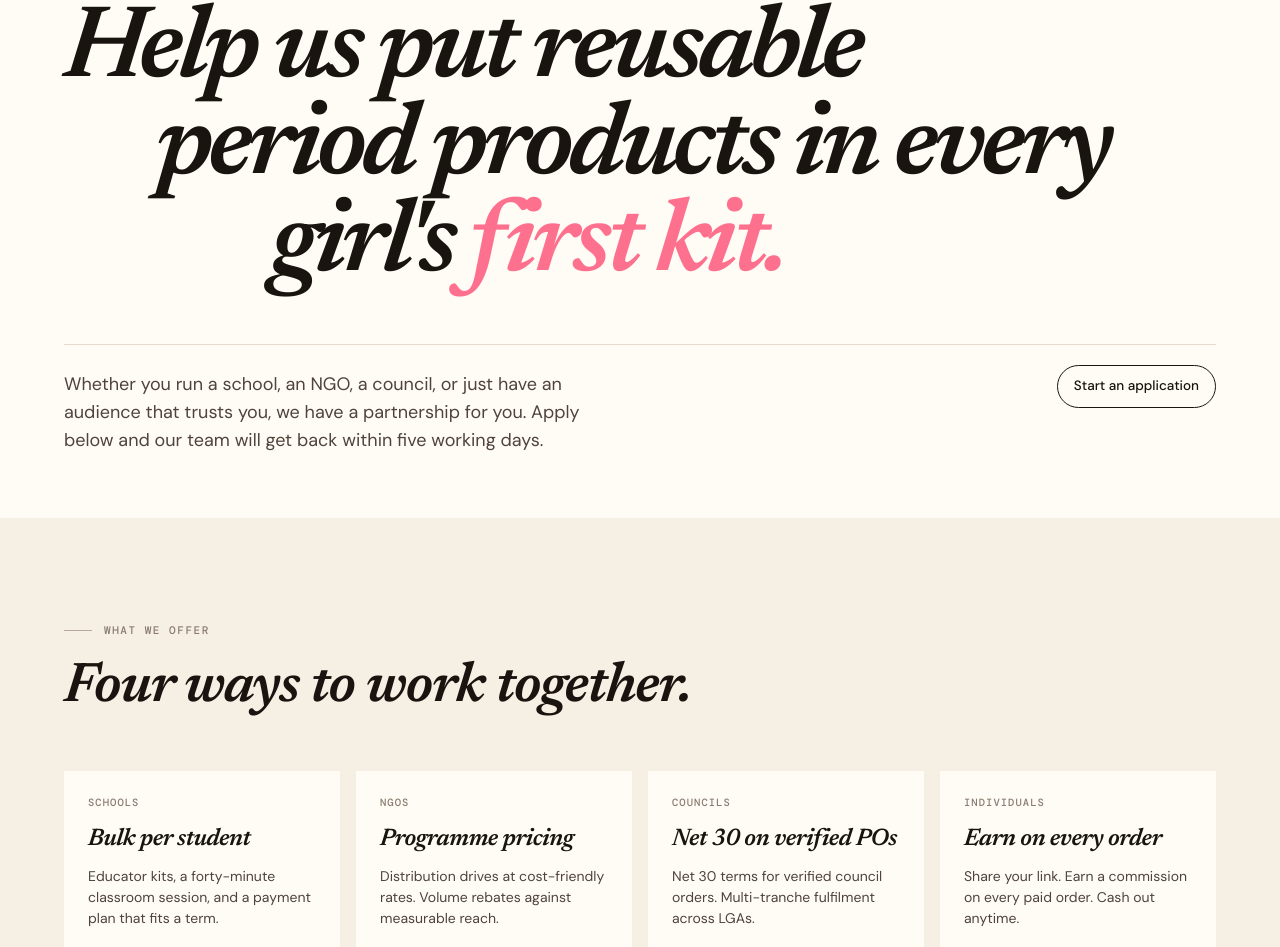
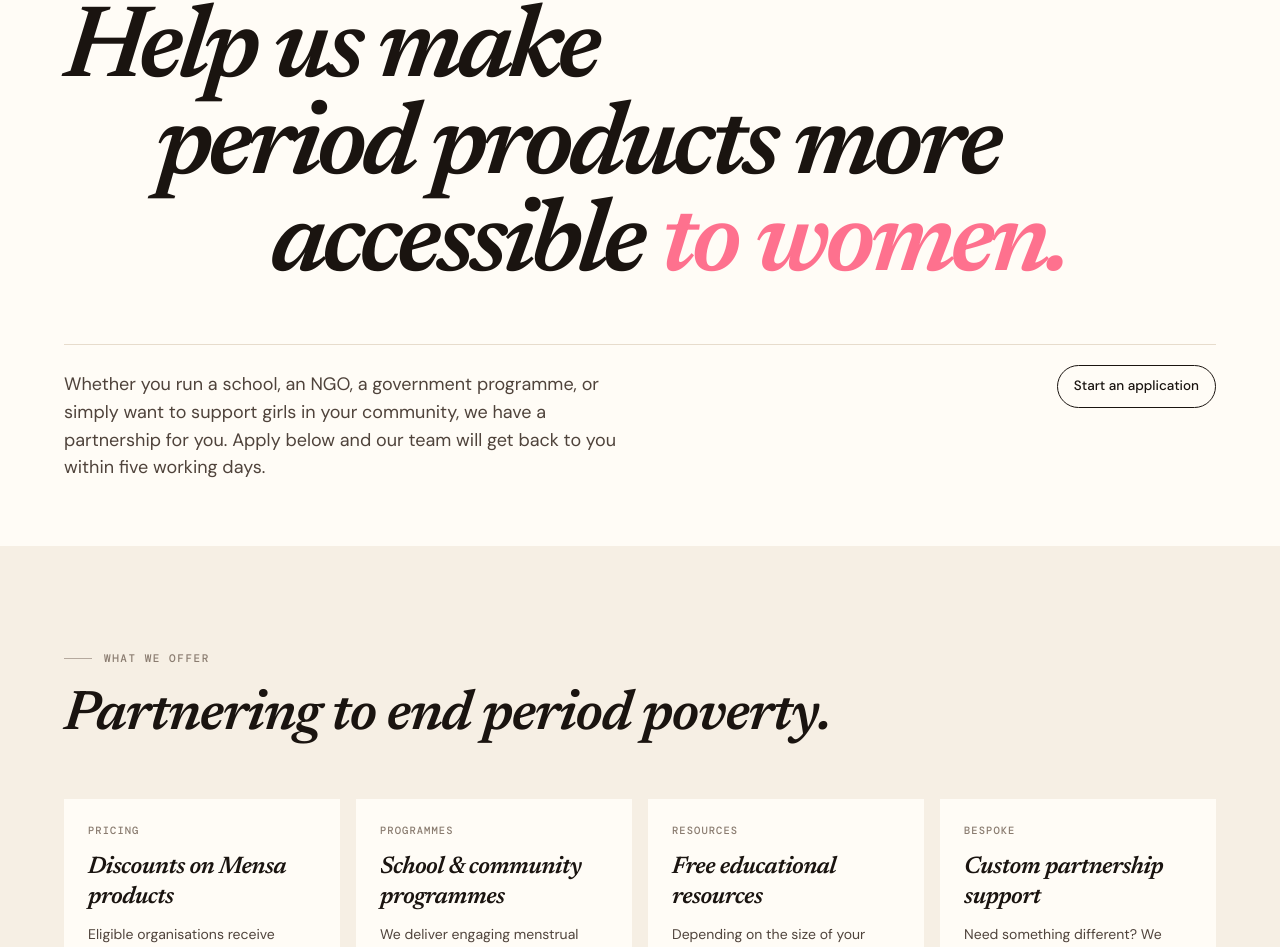
Before and after one commit to sanite1/mensa-frontend, a React (Vite) app: page /partnerships in a window 1280 px wide. Shown: the part 277-1224 px from the top of the page. Built offline with nearby package versions, Linux system fonts and the light colour scheme; no server answers.

Commit message:
chore: update partnerships, journal and shop page copy

```diff
--- a/src/modules/platform/pages/PartnershipsPage.tsx
+++ b/src/modules/platform/pages/PartnershipsPage.tsx
@@ -34,7 +34,7 @@ export function PartnershipsPage() {
   useSeo({
     title: 'Partnerships',
     description:
-      'Schools, NGOs, councils, and individuals can partner with Mensa. Put reusable period products into every girl’s first kit, or share our link and earn a commission.',
+      'Schools, NGOs, governments and individuals can partner with Mensa to provide sustainable and dignified period care for girls in their communities.',
   })
   const [params, setParams] = useSearchParams()
   const mode: Mode = params.get('as') === 'individual' ? 'individual' : 'org'
@@ -78,19 +78,19 @@ function Hero() {
 
       <div className="px-5 md:px-10 lg:px-16 py-10 lg:py-16">
         <h1 className="m-0 font-display italic font-semibold text-[clamp(40px,8vw,128px)] leading-[0.95] tracking-tighter text-ink">
-          Help us put reusable
+          Help us make
           <br />
-          <span className="pl-[6%] lg:pl-[8%] block">period products in every</span>
+          <span className="pl-[6%] lg:pl-[8%] block">period products more</span>
           <span className="pl-[14%] lg:pl-[18%] block">
-            girl's <span className="text-pink">first kit.</span>
+            accessible <span className="text-pink">to women.</span>
           </span>
         </h1>
 
         <div className="mt-8 lg:mt-12 pt-5 flex flex-wrap items-baseline justify-between gap-5 border-t border-hairline">
           <p className="m-0 max-w-140 text-graphite text-[clamp(15px,2vw,18px)] leading-[1.55]">
-            Whether you run a school, an NGO, a council, or just have an audience that trusts you,
-            we have a partnership for you. Apply below and our team will get back within five
-            working days.
+            Whether you run a school, an NGO, a government programme, or simply want to support
+            girls in your community, we have a partnership for you. Apply below and our team will
+            get back to you within five working days.
           </p>
           <a
             href="#apply"
@@ -109,24 +109,24 @@ function Hero() {
 function Tiers() {
   const blocks: { kind: string; offer: string; copy: string }[] = [
     {
-      kind: 'Schools',
-      offer: 'Bulk per student',
-      copy: 'Educator kits, a forty-minute classroom session, and a payment plan that fits a term.',
+      kind: 'Pricing',
+      offer: 'Discounts on Mensa products',
+      copy: 'Eligible organisations receive discounted pricing on reusable period products, books and educational materials.',
     },
     {
-      kind: 'NGOs',
-      offer: 'Programme pricing',
-      copy: 'Distribution drives at cost-friendly rates. Volume rebates against measurable reach.',
+      kind: 'Programmes',
+      offer: 'School & community programmes',
+      copy: 'We deliver engaging menstrual health workshops, educator sessions and community outreach programmes tailored to your audience.',
     },
     {
-      kind: 'Councils',
-      offer: 'Net 30 on verified POs',
-      copy: 'Net 30 terms for verified council orders. Multi-tranche fulfilment across LGAs.',
+      kind: 'Resources',
+      offer: 'Free educational resources',
+      copy: "Depending on the size of your order, you'll receive complimentary guides, activity materials and classroom resources to support lasting impact.",
     },
     {
-      kind: 'Individuals',
-      offer: 'Earn on every order',
-      copy: 'Share your link. Earn a commission on every paid order. Cash out anytime.',
+      kind: 'Bespoke',
+      offer: 'Custom partnership support',
+      copy: 'Need something different? We work with partners to create bespoke programmes for schools, NGOs, governments and community initiatives.',
     },
   ]
   return (
@@ -134,7 +134,7 @@ function Tiers() {
       <div className="mb-10 lg:mb-12">
         <SectionEyebrow>What we offer</SectionEyebrow>
         <h2 className="m-0 mt-3.5 font-display italic font-semibold text-[clamp(28px,5vw,56px)] leading-tight tracking-tight text-ink">
-          Four ways to work together.
+          Partnering to end period poverty.
         </h2>
       </div>
       <div className="grid grid-cols-1 md:grid-cols-2 lg:grid-cols-4 gap-4">
--- a/src/modules/platform/pages/journal/JournalIndexPage.tsx
+++ b/src/modules/platform/pages/journal/JournalIndexPage.tsx
@@ -74,33 +74,20 @@ export function JournalIndexPage() {
     <div className="bg-paper">
       {/* Hero strip */}
       <section className="bg-paper">
-        <div className="px-5 md:px-10 lg:px-16 pt-10 lg:pt-16 pb-3 flex flex-wrap items-center justify-between gap-4">
-          <div className="inline-flex items-center gap-3 text-coral">
-            <span aria-hidden className="w-7 h-px bg-current opacity-60" />
-            <span className="font-mono text-[11px] tracking-widest uppercase font-medium">
-              The journal · Published from Abuja
-            </span>
-          </div>
-          <span className="font-mono text-[10.5px] tracking-widest uppercase text-mute">
-            {posts.length > 0 ? `${posts.length} article${posts.length === 1 ? '' : 's'}` : ''}
-          </span>
-        </div>
-
         <div className="px-5 md:px-10 lg:px-16 py-10 lg:py-16">
           <SectionEyebrow color="var(--berry)">From the journal</SectionEyebrow>
           <h1 className="mt-6 font-display italic font-semibold text-[clamp(40px,7vw,112px)] leading-[0.95] tracking-tighter text-ink">
-            Plain spoken writing
+            Honest conversations.
             <br />
-            <span className="pl-[6%] lg:pl-[8%] block">
-              about periods, products,
-            </span>
+            <span className="pl-[6%] lg:pl-[8%] block">Practical tips. Better periods.</span>
             <span className="pl-[14%] lg:pl-[18%] block">
-              and the people we serve.
+              For the girlies. <span className="text-pink">By the girlies.</span>
             </span>
           </h1>
-          <p className="mt-8 max-w-150 text-graphite text-[clamp(15px,2vw,18px)] leading-[1.55]">
-            Behind the scenes from our studio, field notes from partner schools and clinics, and
-            education that does not condescend.
+          <p className="mt-8 max-w-165 text-graphite text-[clamp(15px,2vw,18px)] leading-[1.55]">
+            The Journal is where we share menstrual health tips, reusable product guides, stories
+            from our community, advocacy tips, partnership lessons, and the latest news from
+            Mensa. Everything is written to be helpful, relatable and easy to understand.
           </p>
         </div>
       </section>
--- a/src/modules/platform/pages/shop/ShopPage.tsx
+++ b/src/modules/platform/pages/shop/ShopPage.tsx
@@ -98,7 +98,7 @@ export function ShopPage() {
   return (
     <div className="bg-(--paper)">
       {/* ── Page title / breadcrumb / trust strip ───────────────────── */}
-      <PageHeader productCount={products.length} />
+      <PageHeader />
 
       {/* ── Filter bar ──────────────────────────────────────────────── */}
       <div className="border-y border-(--hairline) bg-(--paper)">
@@ -137,7 +137,7 @@ export function ShopPage() {
 }
 
 // ─────────────────────────────────────────────────────────────────
-function PageHeader({ productCount }: { productCount: number }) {
+function PageHeader() {
   return (
     <section className="px-5 md:px-10 lg:px-16 pt-10 md:pt-16 lg:pt-22 pb-7 md:pb-10 lg:pb-14">
       {/* Breadcrumb */}
@@ -154,23 +154,11 @@ function PageHeader({ productCount }: { productCount: number }) {
         Shop <span className="text-pink">everything</span> Mensa.
       </h1>
 
-      {/* Trust strip */}
-      <div className="flex items-baseline justify-between gap-6 flex-wrap mt-6">
+      {/* Subtitle */}
+      <div className="mt-6">
         <p className="m-0 text-graphite max-w-155 text-[clamp(15px,2vw,18px)] leading-[1.55]">
-          {productCount > 0
-            ? `${productCount} products. One promise. Built to last five years.`
-            : 'One promise. Built to last five years.'}
+          Find the right products here to change your period experience.
         </p>
-        <div className="flex items-center gap-3.5 text-[13px] text-(--graphite) flex-wrap">
-          <span className="inline-flex items-center gap-1.5">
-            <span className="rounded-full w-2 h-2 bg-ok" />
-            {productCount} in stock
-          </span>
-          <span className="opacity-40">·</span>
-          <span>Ships in 2 to 5 days</span>
-          <span className="opacity-40">·</span>
-          <span>30 day comfort guarantee</span>
-        </div>
       </div>
     </section>
   )
```
